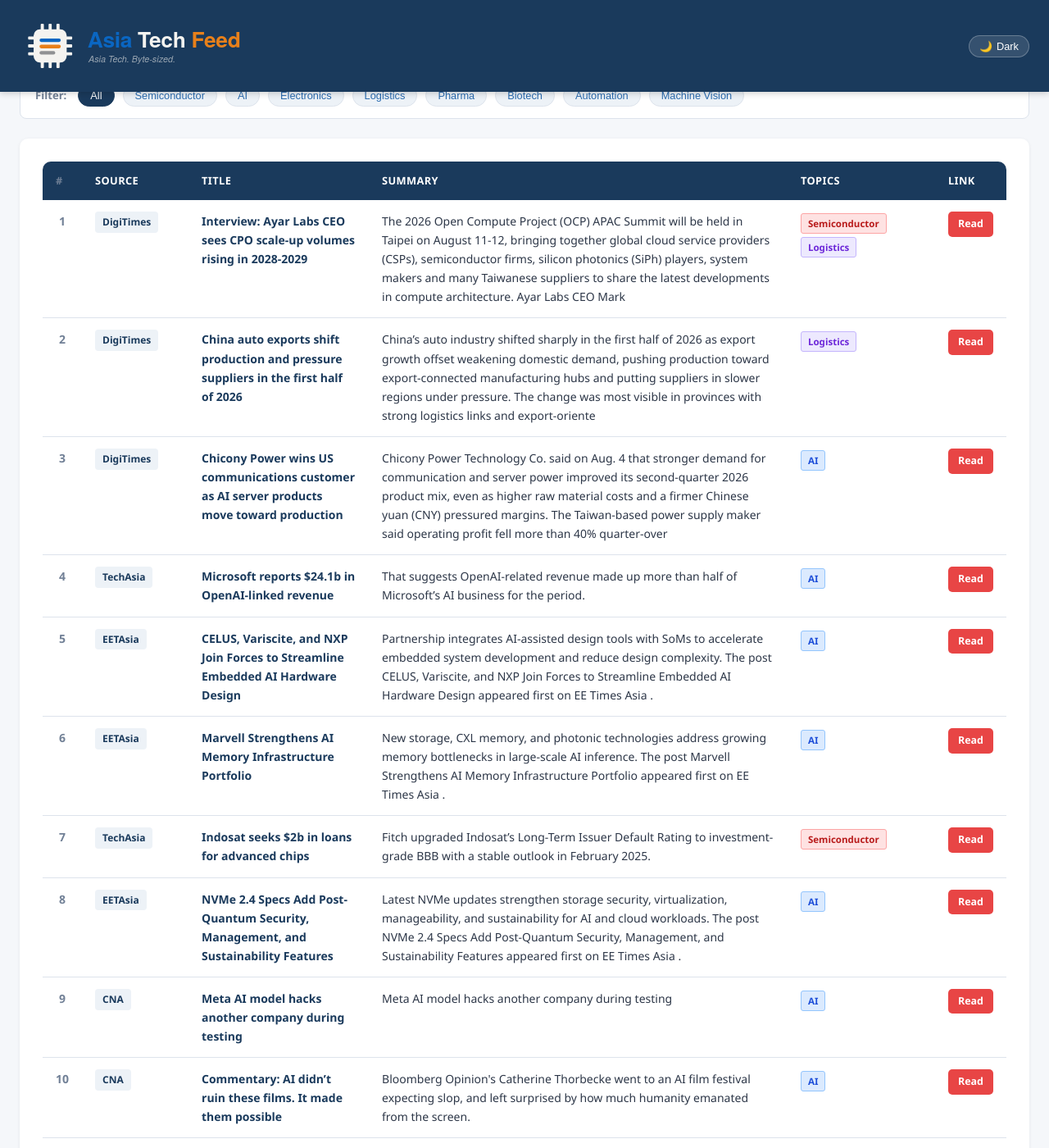
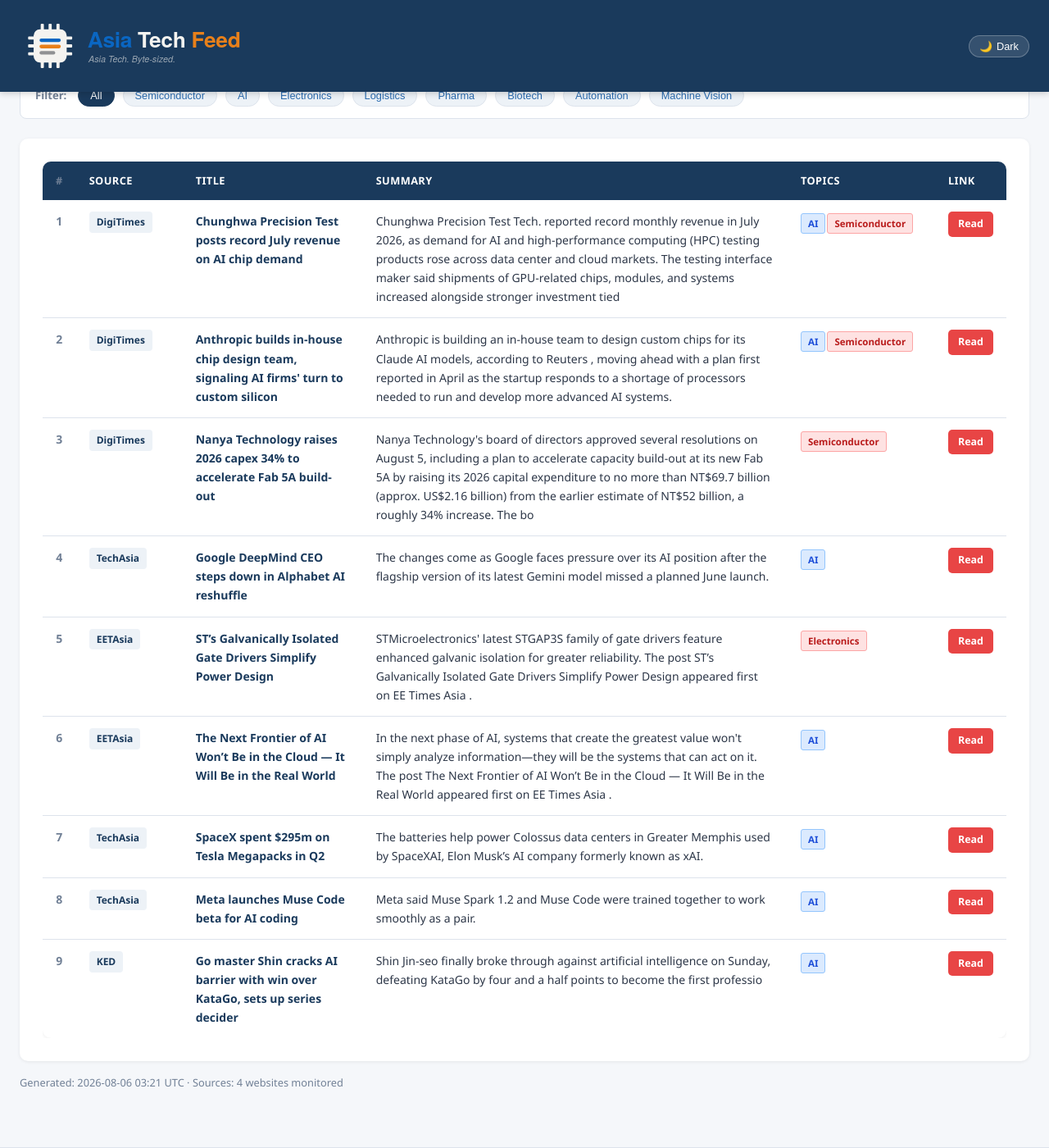
Before and after one commit to asiatechfeed/Asia-Tech-Feed, a Jekyll site: the page built from _posts/2026-08-06-asia-tech-news-digest.md, in a window 1280 px wide and 1400 px high, scrolled down 678 px. Shown: the whole window at 82% size. Built offline with Jekyll 4.4.1, drawn with Linux system fonts in a browser that asks for light colours; a script that is not in the unit is left out; some of the changed text lies outside the part shown.

Commit message:
📰 News digest 2026-08-06 (9 articles)

```diff
--- a/_posts/2026-08-06-asia-tech-news-digest.md
+++ b/_posts/2026-08-06-asia-tech-news-digest.md
@@ -1,16 +1,16 @@
 ---
 layout: post
 title: "Asia Tech News Digest - August 06, 2026"
-date: 2026-08-06 08:02:36 +0800
-articles_count: 13
-sources_count: 5
-sources: ["CNA", "DigiTimes", "EETAsia", "SemiEng", "TechAsia"]
+date: 2026-08-06 11:21:24 +0800
+articles_count: 9
+sources_count: 4
+sources: ["DigiTimes", "EETAsia", "KED", "TechAsia"]
 csv_file: /assets/data/news-2026-08-06.tsv
-featured_title: "Interview: Ayar Labs CEO sees CPO scale-up volumes rising in 2028-2029"
-featured_url: "https://www.digitimes.com/news/a20260805PD219/cpo-2026-ceo-apac-manufacturing.html"
+featured_title: "Chunghwa Precision Test posts record July revenue on AI chip demand"
+featured_url: "https://www.digitimes.com/news/a20260804PD203/revenue-demand-chpt-2026-testing.html"
 featured_source: "DigiTimes"
-featured_summary: "The 2026 Open Compute Project (OCP) APAC Summit will be held in Taipei on August 11-12, bringing together global cloud service providers (CSPs), semiconductor firms, silicon photonics (SiPh) players, system makers and many Taiwanese suppliers to share the latest developments in compute architecture. Ayar Labs CEO Mark "
-featured_image: "https://img.digitimes.com/newsshow/20260805pd219_files/1_b.jpg"
+featured_summary: "Chunghwa Precision Test Tech. reported record monthly revenue in July 2026, as demand for AI and high-performance computing (HPC) testing products rose across data center and cloud markets. The testing interface maker said shipments of GPU-related chips, modules, and systems increased alongside stronger investment tied"
+featured_image: "https://img.digitimes.com/newsshow/20260804pd203_files/1_2b.jpg"
 ---
 
 <table class="news-table">
@@ -28,106 +28,74 @@ featured_image: "https://img.digitimes.com/newsshow/20260805pd219_files/1_b.jpg"
 <tr>
   <td class="col-num">1</td>
   <td class="col-source"><span class="source-badge">DigiTimes</span></td>
-  <td class="col-title"><span class="article-title">Interview: Ayar Labs CEO sees CPO scale-up volumes rising in 2028-2029</span></td>
-  <td class="col-summary">The 2026 Open Compute Project (OCP) APAC Summit will be held in Taipei on August 11-12, bringing together global cloud service providers (CSPs), semiconductor firms, silicon photonics (SiPh) players, system makers and many Taiwanese suppliers to share the latest developments in compute architecture. Ayar Labs CEO Mark </td>
-  <td class="col-tags"><span class="tag semi">Semiconductor</span><span class="tag logis">Logistics</span></td>
-  <td class="col-link"><a class="btn-link" href="https://www.digitimes.com/news/a20260805PD219/cpo-2026-ceo-apac-manufacturing.html" target="_blank" rel="noopener">Read</a></td>
+  <td class="col-title"><span class="article-title">Chunghwa Precision Test posts record July revenue on AI chip demand</span></td>
+  <td class="col-summary">Chunghwa Precision Test Tech. reported record monthly revenue in July 2026, as demand for AI and high-performance computing (HPC) testing products rose across data center and cloud markets. The testing interface maker said shipments of GPU-related chips, modules, and systems increased alongside stronger investment tied</td>
+  <td class="col-tags"><span class="tag ai">AI</span><span class="tag semi">Semiconductor</span></td>
+  <td class="col-link"><a class="btn-link" href="https://www.digitimes.com/news/a20260804PD203/revenue-demand-chpt-2026-testing.html" target="_blank" rel="noopener">Read</a></td>
 </tr>
 <tr>
   <td class="col-num">2</td>
   <td class="col-source"><span class="source-badge">DigiTimes</span></td>
-  <td class="col-title"><span class="article-title">China auto exports shift production and pressure suppliers in the first half of 2026</span></td>
-  <td class="col-summary">China’s auto industry shifted sharply in the first half of 2026 as export growth offset weakening domestic demand, pushing production toward export-connected manufacturing hubs and putting suppliers in slower regions under pressure. The change was most visible in provinces with strong logistics links and export-oriente</td>
-  <td class="col-tags"><span class="tag logis">Logistics</span></td>
-  <td class="col-link"><a class="btn-link" href="https://www.digitimes.com/news/a20260805PD212/2026-production-exports-vehicle-demand.html" target="_blank" rel="noopener">Read</a></td>
+  <td class="col-title"><span class="article-title">Anthropic builds in-house chip design team, signaling AI firms' turn to custom silicon</span></td>
+  <td class="col-summary">Anthropic is building an in-house team to design custom chips for its Claude AI models, according to Reuters , moving ahead with a plan first reported in April as the startup responds to a shortage of processors needed to run and develop more advanced AI systems.</td>
+  <td class="col-tags"><span class="tag ai">AI</span><span class="tag semi">Semiconductor</span></td>
+  <td class="col-link"><a class="btn-link" href="https://www.digitimes.com/news/a20260806VL216/anthropic-design-silicon-claude-chips.html" target="_blank" rel="noopener">Read</a></td>
 </tr>
 <tr>
   <td class="col-num">3</td>
   <td class="col-source"><span class="source-badge">DigiTimes</span></td>
-  <td class="col-title"><span class="article-title">Chicony Power wins US communications customer as AI server products move toward production</span></td>
-  <td class="col-summary">Chicony Power Technology Co. said on Aug. 4 that stronger demand for communication and server power improved its second-quarter 2026 product mix, even as higher raw material costs and a firmer Chinese yuan (CNY) pressured margins. The Taiwan-based power supply maker said operating profit fell more than 40% quarter-over</td>
-  <td class="col-tags"><span class="tag ai">AI</span></td>
-  <td class="col-link"><a class="btn-link" href="https://www.digitimes.com/news/a20260805PD210/chicony-power-production-ai-server-demand-2026.html" target="_blank" rel="noopener">Read</a></td>
+  <td class="col-title"><span class="article-title">Nanya Technology raises 2026 capex 34% to accelerate Fab 5A build-out</span></td>
+  <td class="col-summary">Nanya Technology's board of directors approved several resolutions on August 5, including a plan to accelerate capacity build-out at its new Fab 5A by raising its 2026 capital expenditure to no more than NT$69.7 billion (approx. US$2.16 billion) from the earlier estimate of NT$52 billion, a roughly 34% increase. The bo</td>
+  <td class="col-tags"><span class="tag semi">Semiconductor</span></td>
+  <td class="col-link"><a class="btn-link" href="https://www.digitimes.com/news/a20260805PD248/nanya-technology-capex-capacity-testing-2026.html" target="_blank" rel="noopener">Read</a></td>
 </tr>
 <tr>
   <td class="col-num">4</td>
   <td class="col-source"><span class="source-badge">TechAsia</span></td>
-  <td class="col-title"><span class="article-title">Microsoft reports $24.1b in OpenAI-linked revenue</span></td>
-  <td class="col-summary">That suggests OpenAI-related revenue made up more than half of Microsoft’s AI business for the period.</td>
+  <td class="col-title"><span class="article-title">Google DeepMind CEO steps down in Alphabet AI reshuffle</span></td>
+  <td class="col-summary">The changes come as Google faces pressure over its AI position after the flagship version of its latest Gemini model missed a planned June launch.</td>
   <td class="col-tags"><span class="tag ai">AI</span></td>
-  <td class="col-link"><a class="btn-link" href="https://www.techinasia.com/microsoft-invest-25b-ai-services-unit" target="_blank" rel="noopener">Read</a></td>
+  <td class="col-link"><a class="btn-link" href="https://www.techinasia.com/alphabet-nears-nvidia-in-market-value-on-ai-demand" target="_blank" rel="noopener">Read</a></td>
 </tr>
 <tr>
   <td class="col-num">5</td>
   <td class="col-source"><span class="source-badge">EETAsia</span></td>
-  <td class="col-title"><span class="article-title">CELUS, Variscite, and NXP Join Forces to Streamline Embedded AI Hardware Design</span></td>
-  <td class="col-summary">Partnership integrates AI-assisted design tools with SoMs to accelerate embedded system development and reduce design complexity. The post CELUS, Variscite, and NXP Join Forces to Streamline Embedded AI Hardware Design appeared first on EE Times Asia .</td>
-  <td class="col-tags"><span class="tag ai">AI</span></td>
-  <td class="col-link"><a class="btn-link" href="https://www.eetasia.com/celus-variscite-and-nxp-join-forces-to-streamline-embedded-ai-hardware-design/" target="_blank" rel="noopener">Read</a></td>
+  <td class="col-title"><span class="article-title">ST’s Galvanically Isolated Gate Drivers Simplify Power Design</span></td>
+  <td class="col-summary">STMicroelectronics' latest STGAP3S family of gate drivers feature enhanced galvanic isolation for greater reliability. The post ST’s Galvanically Isolated Gate Drivers Simplify Power Design appeared first on EE Times Asia .</td>
+  <td class="col-tags"><span class="tag semi">Electronics</span></td>
+  <td class="col-link"><a class="btn-link" href="https://www.eetasia.com/sts-galvanically-isolated-gate-drivers-simplify-power-design/" target="_blank" rel="noopener">Read</a></td>
 </tr>
 <tr>
   <td class="col-num">6</td>
   <td class="col-source"><span class="source-badge">EETAsia</span></td>
-  <td class="col-title"><span class="article-title">Marvell Strengthens AI Memory Infrastructure Portfolio</span></td>
-  <td class="col-summary">New storage, CXL memory, and photonic technologies address growing memory bottlenecks in large-scale AI inference. The post Marvell Strengthens AI Memory Infrastructure Portfolio appeared first on EE Times Asia .</td>
+  <td class="col-title"><span class="article-title">The Next Frontier of AI Won’t Be in the Cloud — It Will Be in the Real World</span></td>
+  <td class="col-summary">In the next phase of AI, systems that create the greatest value won't simply analyze information—they will be the systems that can act on it. The post The Next Frontier of AI Won’t Be in the Cloud — It Will Be in the Real World appeared first on EE Times Asia .</td>
   <td class="col-tags"><span class="tag ai">AI</span></td>
-  <td class="col-link"><a class="btn-link" href="https://www.eetasia.com/marvell-strengthens-ai-memory-infrastructure-portfolio/" target="_blank" rel="noopener">Read</a></td>
+  <td class="col-link"><a class="btn-link" href="https://www.eetasia.com/the-next-frontier-of-ai-wont-be-in-the-cloud-it-will-be-in-the-real-world/" target="_blank" rel="noopener">Read</a></td>
 </tr>
 <tr>
   <td class="col-num">7</td>
   <td class="col-source"><span class="source-badge">TechAsia</span></td>
-  <td class="col-title"><span class="article-title">Indosat seeks $2b in loans for advanced chips</span></td>
-  <td class="col-summary">Fitch upgraded Indosat’s Long-Term Issuer Default Rating to investment-grade BBB with a stable outlook in February 2025.</td>
-  <td class="col-tags"><span class="tag semi">Semiconductor</span></td>
-  <td class="col-link"><a class="btn-link" href="https://www.techinasia.com/indosat-nokia-nvidia-open-asia-first-ai-ran-center-in-indonesia" target="_blank" rel="noopener">Read</a></td>
+  <td class="col-title"><span class="article-title">SpaceX spent $295m on Tesla Megapacks in Q2</span></td>
+  <td class="col-summary">The batteries help power Colossus data centers in Greater Memphis used by SpaceXAI, Elon Musk’s AI company formerly known as xAI.</td>
+  <td class="col-tags"><span class="tag ai">AI</span></td>
+  <td class="col-link"><a class="btn-link" href="https://www.techinasia.com/spacex-signs-63b-chip-deal-reflection-ai" target="_blank" rel="noopener">Read</a></td>
 </tr>
 <tr>
   <td class="col-num">8</td>
-  <td class="col-source"><span class="source-badge">EETAsia</span></td>
-  <td class="col-title"><span class="article-title">NVMe 2.4 Specs Add Post-Quantum Security, Management, and Sustainability Features</span></td>
-  <td class="col-summary">Latest NVMe updates strengthen storage security, virtualization, manageability, and sustainability for AI and cloud workloads. The post NVMe 2.4 Specs Add Post-Quantum Security, Management, and Sustainability Features appeared first on EE Times Asia .</td>
+  <td class="col-source"><span class="source-badge">TechAsia</span></td>
+  <td class="col-title"><span class="article-title">Meta launches Muse Code beta for AI coding</span></td>
+  <td class="col-summary">Meta said Muse Spark 1.2 and Muse Code were trained together to work smoothly as a pair.</td>
   <td class="col-tags"><span class="tag ai">AI</span></td>
-  <td class="col-link"><a class="btn-link" href="https://www.eetasia.com/nvme-2-4-specs-add-post-quantum-security-management-and-sustainability-features/" target="_blank" rel="noopener">Read</a></td>
+  <td class="col-link"><a class="btn-link" href="https://www.techinasia.com/meta-drops-ai-image-feature-rollout" target="_blank" rel="noopener">Read</a></td>
 </tr>
 <tr>
   <td class="col-num">9</td>
-  <td class="col-source"><span class="source-badge">CNA</span></td>
-  <td class="col-title"><span class="article-title">Meta AI model hacks another company during testing</span></td>
-  <td class="col-summary">Meta AI model hacks another company during testing</td>
+  <td class="col-source"><span class="source-badge">KED</span></td>
+  <td class="col-title"><span class="article-title">Go master Shin cracks AI barrier with win over KataGo, sets up series decider</span></td>
+  <td class="col-summary">Shin Jin-seo finally broke through against artificial intelligence on Sunday, defeating KataGo by four and a half points to become the first professio</td>
   <td class="col-tags"><span class="tag ai">AI</span></td>
-  <td class="col-link"><a class="btn-link" href="https://www.channelnewsasia.com/business/meta-ai-model-hacks-another-company-during-testing-6302271" target="_blank" rel="noopener">Read</a></td>
-</tr>
-<tr>
-  <td class="col-num">10</td>
-  <td class="col-source"><span class="source-badge">CNA</span></td>
-  <td class="col-title"><span class="article-title">Commentary: AI didn’t ruin these films. It made them possible</span></td>
-  <td class="col-summary">Bloomberg Opinion's Catherine Thorbecke went to an AI film festival expecting slop, and left surprised by how much humanity emanated from the screen.</td>
-  <td class="col-tags"><span class="tag ai">AI</span></td>
-  <td class="col-link"><a class="btn-link" href="https://www.channelnewsasia.com/commentary/ai-film-making-holllywood-artist-creators-6300591" target="_blank" rel="noopener">Read</a></td>
-</tr>
-<tr>
-  <td class="col-num">11</td>
-  <td class="col-source"><span class="source-badge">CNA</span></td>
-  <td class="col-title"><span class="article-title">Meta launches new AI coding tool powered by Muse Spark 1.2</span></td>
-  <td class="col-summary">Meta launches new AI coding tool powered by Muse Spark 1.2</td>
-  <td class="col-tags"><span class="tag ai">AI</span></td>
-  <td class="col-link"><a class="btn-link" href="https://www.channelnewsasia.com/business/meta-launches-new-ai-coding-tool-powered-muse-spark-12-6302176" target="_blank" rel="noopener">Read</a></td>
-</tr>
-<tr>
-  <td class="col-num">12</td>
-  <td class="col-source"><span class="source-badge">TechAsia</span></td>
-  <td class="col-title"><span class="article-title">Foxconn July revenue hits record on AI demand</span></td>
-  <td class="col-summary">Foxconn, a supplier to Nvidia and Apple, said growth was led by its cloud and networking business, which includes AI servers and other data center hardware.</td>
-  <td class="col-tags"><span class="tag ai">AI</span></td>
-  <td class="col-link"><a class="btn-link" href="https://www.techinasia.com/hon-hai-april-revenue-jumps-297-ai-demand" target="_blank" rel="noopener">Read</a></td>
-</tr>
-<tr>
-  <td class="col-num">13</td>
-  <td class="col-source"><span class="source-badge">SemiEng</span></td>
-  <td class="col-title"><span class="article-title">Scale Up, Scale Out Challenges Amplified For Clusters</span></td>
-  <td class="col-summary">Compute clusters offer more processing capacity but at the cost of higher power. Software is needed to allocate resources effectively and optimize networking and memory. The post Scale Up, Scale Out Challenges Amplified For Clusters appeared first on Semiconductor Engineering .</td>
-  <td class="col-tags"><span class="tag semi">Semiconductor</span></td>
-  <td class="col-link"><a class="btn-link" href="https://semiengineering.com/scale-up-out-challenges-amplified-for-clusters/" target="_blank" rel="noopener">Read</a></td>
+  <td class="col-link"><a class="btn-link" href="https://www.kedglobal.com/artificial-intelligence/newsView/ked202607190001" target="_blank" rel="noopener">Read</a></td>
 </tr>
 </tbody>
 </table>
```
Also changed, not shown: _data/seen_urls.json (+10 -1 lines), _digest_meta.json (+21 -22 lines), assets/data/news-2026-08-06.tsv (+9 -13 lines), assets/data/search-index.json.
